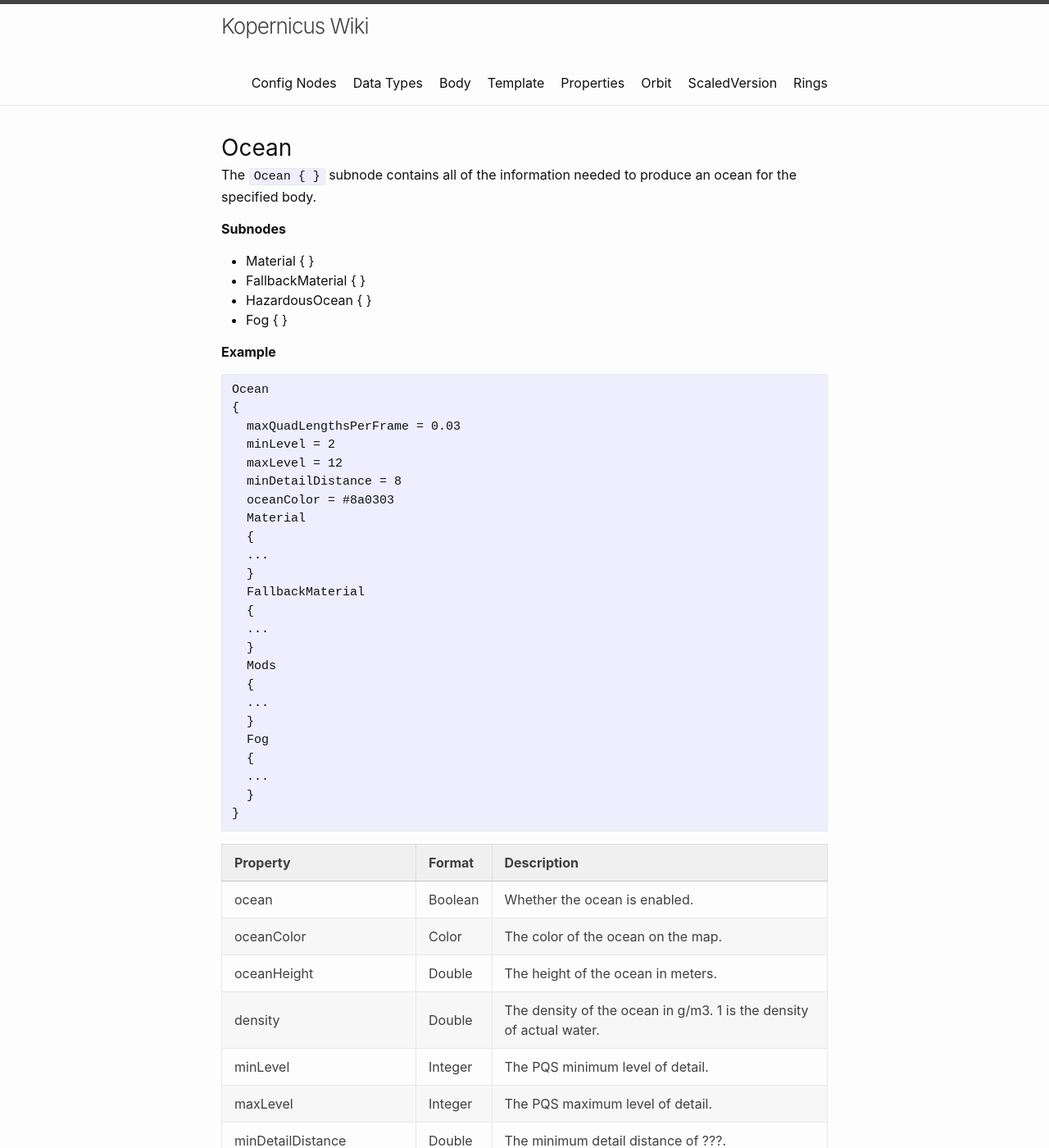
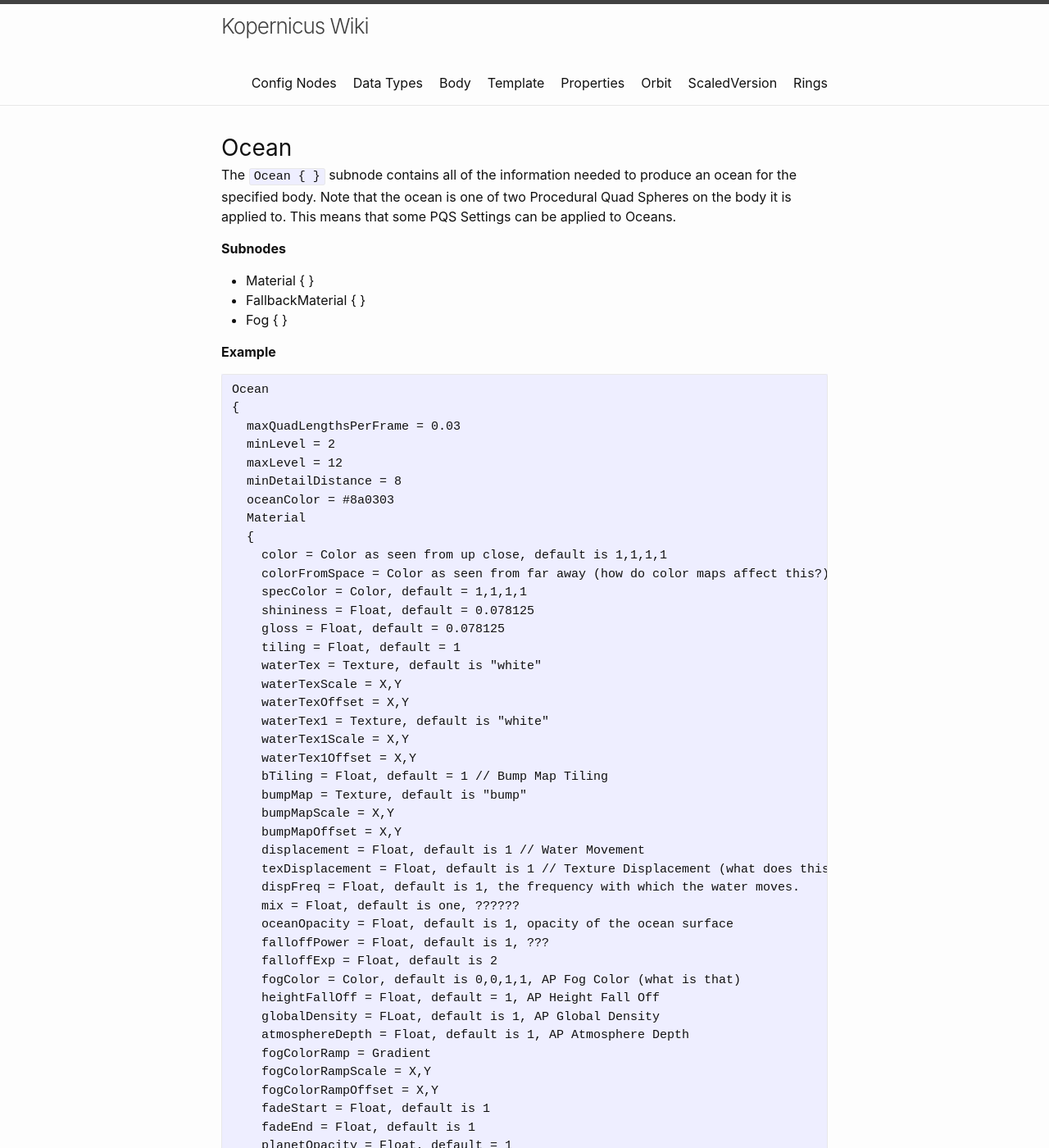
Before and after one commit to Kopernicus/wiki, a Jekyll site: the page built from main/Ocean.md, in a window 1280 px wide and 1400 px high. Shown: the whole window at 82% size. Built offline with Jekyll 4.4.1, drawn with Linux system fonts in a browser that asks for light colours; some of the changed text lies outside the part shown.

Commit message:
I HATE MATERILS [insane crying]

```diff
--- a/main/Ocean.md
+++ b/main/Ocean.md
@@ -3,12 +3,11 @@ layout: default
 title: Ocean
 ---
 
-The `Ocean { }` subnode contains all of the information needed to produce an ocean for the specified body.
+The `Ocean { }` subnode contains all of the information needed to produce an ocean for the specified body. Note that the ocean is one of two Procedural Quad Spheres on the body it is applied to. This means that some PQS Settings can be applied to Oceans.
 
 **Subnodes**
 * Material { }
 * FallbackMaterial { }
-* HazardousOcean { }
 * Fog { }
 
 **Example**
@@ -22,13 +21,43 @@ Ocean
   oceanColor = #8a0303
   Material
   {
-  ...
+    color = Color as seen from up close, default is 1,1,1,1
+    colorFromSpace = Color as seen from far away (how do color maps affect this?), default is 1,1,1,1
+    specColor = Color, default = 1,1,1,1
+    shininess = Float, default = 0.078125
+    gloss = Float, default = 0.078125
+    tiling = Float, default = 1
+    waterTex = Texture, default is "white"
+    waterTexScale = X,Y
+    waterTexOffset = X,Y
+    waterTex1 = Texture, default is "white"
+    waterTex1Scale = X,Y
+    waterTex1Offset = X,Y
+    bTiling = Float, default = 1 // Bump Map Tiling
+    bumpMap = Texture, default is "bump"
+    bumpMapScale = X,Y
+    bumpMapOffset = X,Y
+    displacement = Float, default is 1 // Water Movement
+    texDisplacement = Float, default is 1 // Texture Displacement (what does this mean)
+    dispFreq = Float, default is 1, the frequency with which the water moves.
+    mix = Float, default is one, ??????
+    oceanOpacity = Float, default is 1, opacity of the ocean surface
+    falloffPower = Float, default is 1, ???
+    falloffExp = Float, default is 2
+    fogColor = Color, default is 0,0,1,1, AP Fog Color (what is that)
+    heightFallOff = Float, default = 1, AP Height Fall Off
+    globalDensity = FLoat, default is 1, AP Global Density
+    atmosphereDepth = Float, default is 1, AP Atmosphere Depth
+    fogColorRamp = Gradient
+    fogColorRampScale = X,Y
+    fogColorRampOffset = X,Y
+    fadeStart = Float, default is 1
+    fadeEnd = Float, default is 1
+    planetOpacity = Float, default = 1
+    normalXYFudge = Float, default = 0.1
+    normalZFudge = Float, default = 1.1
   }
   FallbackMaterial
-  {
-  ...
-  }
-  Mods
   {
   ...
   }
```
